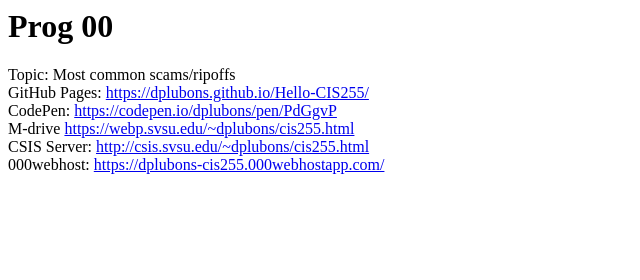
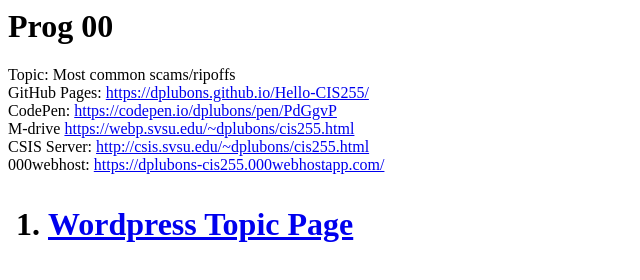
Before and after one commit to dplubons/Hello-CIS255, a plain HTML site: page index.html in a window 1280 px wide. Shown: the whole page, without its empty margins (0-640 px from the left). Drawn offline with Linux system fonts and the light colour scheme.

Commit message:
Update index.html

```diff
--- a/index.html
+++ b/index.html
@@ -5,3 +5,12 @@ CodePen: <a href="https://codepen.io/dplubons/pen/PdGgvP">https://codepen.io/dpl
 M-drive <a href="https://webp.svsu.edu/~dplubons/cis255.html">https://webp.svsu.edu/~dplubons/cis255.html </a>  <br/>
 CSIS Server: <a href="http://csis.svsu.edu/~dplubons/cis255.html">http://csis.svsu.edu/~dplubons/cis255.html </a>  <br/>
 000webhost: <a href="https://dplubons-cis255.000webhostapp.com/">https://dplubons-cis255.000webhostapp.com/ </a>  <br/>
+
+
+
+<h1>
+<ol>
+<li><a target='_blank' href='https://cis255.wordpress.com/editors-and-topics/'>Wordpress Topic Page </a>
+
+
+</ol>
```
